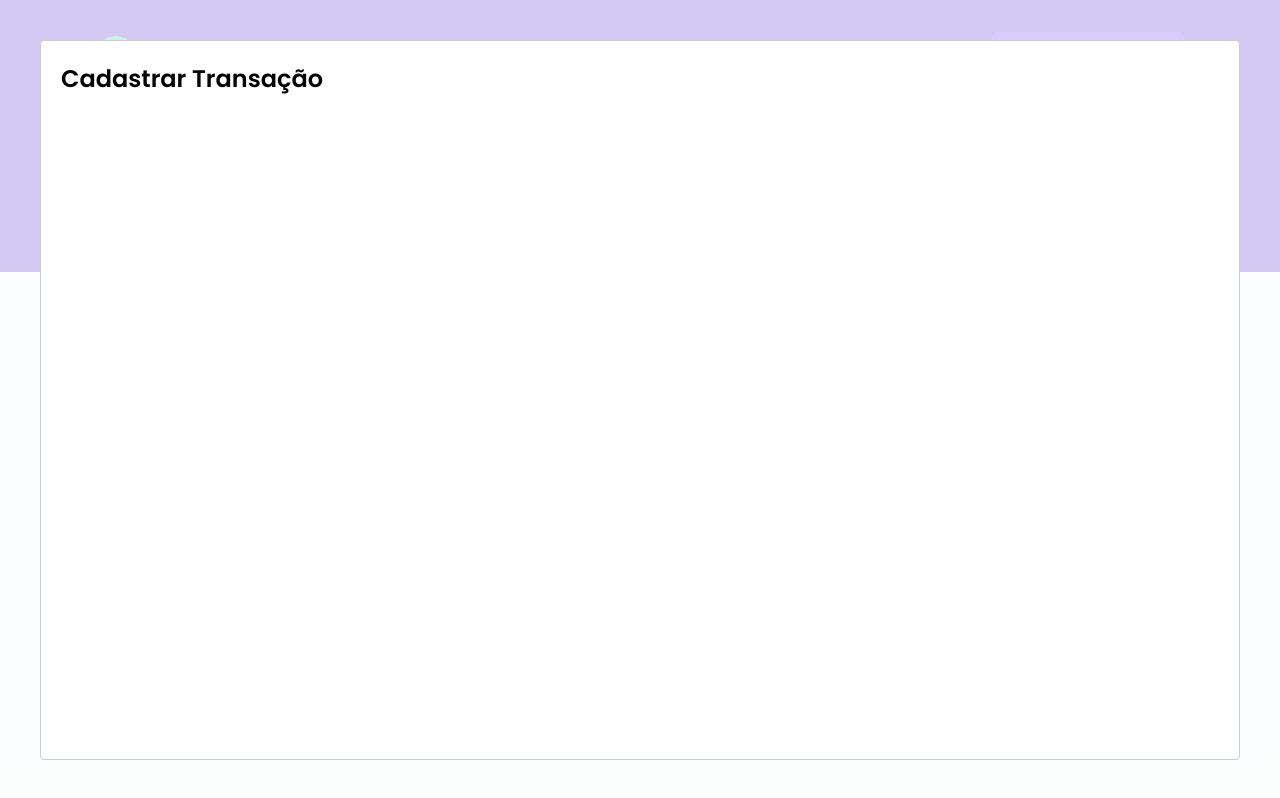
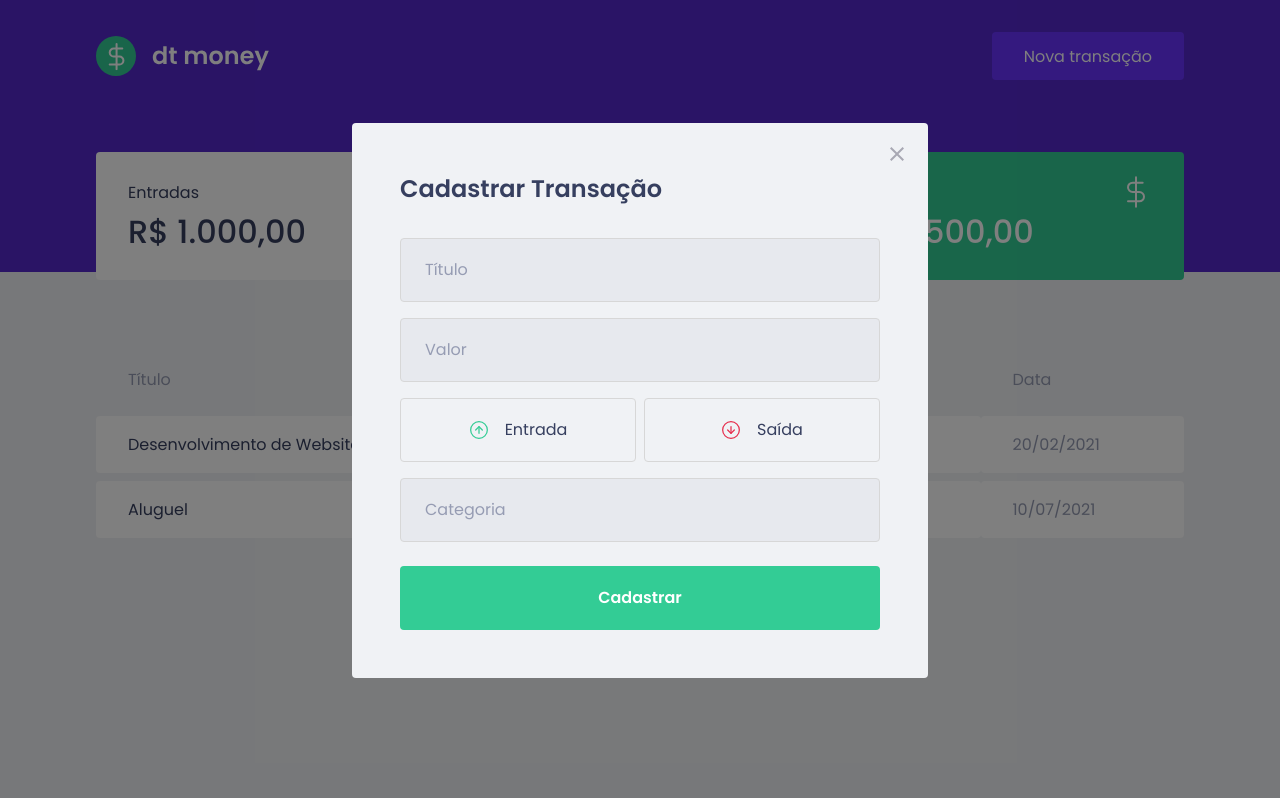
Before and after one commit to ramonryon/dtmoney, a React (Create React App) app: page / in a window 1280 px wide. Both pictures are taken after a click on the button "Nova transação". Built offline with nearby package versions, Linux system fonts and the light colour scheme; no server answers; what miragejs would draw is missing.

Commit message:
Create Compornent TransactionModal and Styled the form and modal

```diff
--- a/package.json
+++ b/package.json
@@ -5,6 +5,7 @@
   "dependencies": {
     "axios": "^0.24.0",
     "miragejs": "^0.1.42",
+    "polished": "^4.1.3",
     "react": "^17.0.2",
     "react-dom": "^17.0.2",
     "react-modal": "^3.14.4",
--- a/src/App.tsx
+++ b/src/App.tsx
@@ -1,12 +1,31 @@
+import { useState } from 'react';
+import Modal from 'react-modal';
 import { Dashboard } from "./components/Dashboard";
 import { Header } from "./components/Header";
+import { NewTransactionModal } from './components/NewTransactionModal';
 import { GlobalStyle } from "./styles/global";
 
+Modal.setAppElement("#root");
+
 export function App() {
+  const [isNewTransactionModalOpen, setIsNewTransactionModalOpen] = useState(false);
+
+  function handleOpenNewTransactionModal(){
+      setIsNewTransactionModalOpen(true);
+  }
+
+  function handleCloseNewTransactionModal(){
+      setIsNewTransactionModalOpen(false);
+  }
+
   return (
     <>
-      <Header />
+      <Header onOpenNewTrasactionModal={handleOpenNewTransactionModal}/>
       <Dashboard />
+      <NewTransactionModal
+        isOpen={isNewTransactionModalOpen}
+        onRequestClose={handleCloseNewTransactionModal}
+      />
       <GlobalStyle></GlobalStyle>
     </>
   );
--- a/src/components/Header/index.tsx
+++ b/src/components/Header/index.tsx
@@ -1,33 +1,21 @@
-import { useState } from 'react';
-import Modal from 'react-modal';
+
 import logoImg from '../../assets/logo.svg';
 import { Container, Content } from './styles';
 
-export function Header(){
-    const [isNewTransactionModalOpen, setIsNewTransactionModalOpen] = useState(false);
+interface HeaderProps{
+    onOpenNewTrasactionModal: () => void;
+}
 
-    function handleOpenNewTransactionModal(){
-        setIsNewTransactionModalOpen(true);
-    }
+export function Header({onOpenNewTrasactionModal}: HeaderProps){
 
-    function handleCloseNewTransactionModal(){
-        setIsNewTransactionModalOpen(false);
-    }
 
     return(
         <Container>
             <Content>
                 <img src={logoImg} alt="dt money" />
-                <button type="button"onClick={handleOpenNewTransactionModal}>
+                <button type="button"onClick={onOpenNewTrasactionModal}>
                     Nova transação
                 </button>
-
-                <Modal
-                    isOpen={isNewTransactionModalOpen}
-                    onRequestClose={handleCloseNewTransactionModal}
-                >
-                    <h2>Cadastrar Transação</h2>
-                </Modal>
             </Content>
         </Container>
     )
--- /dev/null
+++ b/src/components/NewTransactionModal/index.tsx
@@ -0,0 +1,52 @@
+import Modal from "react-modal";
+import { Container, TransactionTypeContainer } from "./styles";
+import closeImg from "../../assets/close.svg";
+import incomeImg from "../../assets/income.svg";
+import outcomeImg from "../../assets/outcome.svg";
+
+interface NewTransactionModalProps{
+    isOpen: boolean;
+    onRequestClose: () => void;
+}
+
+export function NewTransactionModal({isOpen, onRequestClose}: NewTransactionModalProps){
+    return(
+        <Modal
+          isOpen={isOpen}
+          onRequestClose={onRequestClose}
+          overlayClassName="react-modal-overlay"
+          className="react-modal-content"
+        >
+            <button
+                type="button"
+                onClick={onRequestClose}
+                className="react-modal-close"
+            >
+                <img src={closeImg} alt="Fechar Modal"/>
+            </button>
+
+            <Container>
+                <h2>Cadastrar Transação</h2>
+
+                <input placeholder="Título"/>
+                <input type="number" placeholder="Valor" />
+                <TransactionTypeContainer>
+                    <button
+                        type="button"
+                    >
+                        <img src={incomeImg} alt="Entrada" />
+                        <span>Entrada</span>
+                    </button>
+                    <button
+                        type="button"
+                    >
+                        <img src={outcomeImg} alt="Saída" />
+                        <span>Saída</span>
+                    </button>
+                </TransactionTypeContainer>
+                <input placeholder="Categoria" />
+                <button type="submit">Cadastrar</button>
+            </Container>
+        </Modal>
+    );
+}
--- /dev/null
+++ b/src/components/NewTransactionModal/styles.ts
@@ -0,0 +1,90 @@
+import styled from "styled-components";
+import {darken} from "polished";
+
+export const Container = styled.form`
+    h2{
+        color: var(--text-title);
+        font-size: 1.5rem;
+        margin-bottom: 2rem;
+    }
+
+    input{
+        width: 100%;
+        padding: 0 1.5rem;
+        height: 4rem;
+        border-radius: .25rem;
+
+        border: 1px solid #d7d7d7;
+        background: #e7e9ee;
+
+        font-weight: 400;
+        font-size: 1rem;
+
+        &::placeholder{
+            color: var(--text-body);
+        }
+
+        & + input{
+            margin-top: 1rem;
+        }
+    }
+
+    button[type="submit"]{
+        width: 100%;
+        padding: 0 1.5rem;
+        height: 4rem;
+        border-radius: .25rem;
+        border: 0;
+        background: var(--green);
+        color: #fff;
+        font-size: 1rem;
+        margin-top: 1.5rem;
+        font-weight: 600;
+
+        transition: filter .2s;
+
+        &:hover{
+            filter: brightness(.9);
+        }
+
+
+
+    }
+`;
+
+export const TransactionTypeContainer = styled.div`
+    margin: 1rem 0;
+    display: grid;
+    grid-template-columns: 1fr 1fr;
+    gap: .5rem;
+
+    button{
+        height: 4rem;
+        border: 1px solid #d7d7d7;
+        border-radius: .25rem;
+
+        background: transparent;
+
+        display: flex;
+        align-items: center;
+        justify-content: center;
+
+        transition: border-color .2s;
+
+        &:hover{
+            border-color: ${darken(0.1, "#d7d7d7")};
+        }
+
+        img{
+            width: 20px;
+            height: 20px;
+        }
+
+        span{
+            display: inline-block;
+            margin-left: 1rem;
+            font-size: 1rem;
+            color: var(--text-title);
+        }
+    }
+`;
--- a/src/styles/global.ts
+++ b/src/styles/global.ts
@@ -53,4 +53,40 @@
         opacity: 0.6;
         cursor: not-allowed;
     }
+
+    .react-modal-overlay{
+        background: rgba(0,0,0,0.5);
+
+        position: fixed;
+        top: 0;
+        bottom: 0;
+        right: 0;
+        left: 0;
+
+        display: flex;
+        align-items: center;
+        justify-content: center;
+    }
+    .react-modal-content{
+        width: 100%;
+        max-width: 576px;
+        background: var(--background);
+        padding: 3rem;
+        position: relative;
+        border-radius: .25rem;
+    }
+
+    .react-modal-close{
+        position: absolute;
+        top: 1.5rem;
+        right: 1.5rem;
+        border: 0;
+        background: transparent;
+
+        transition: filter .2s;
+
+        &:hover{
+            filter: brightness(.8);
+        }
+    }
 `
```
Also changed, not shown: 1 other file (tests, documents, lock files or other folders).
